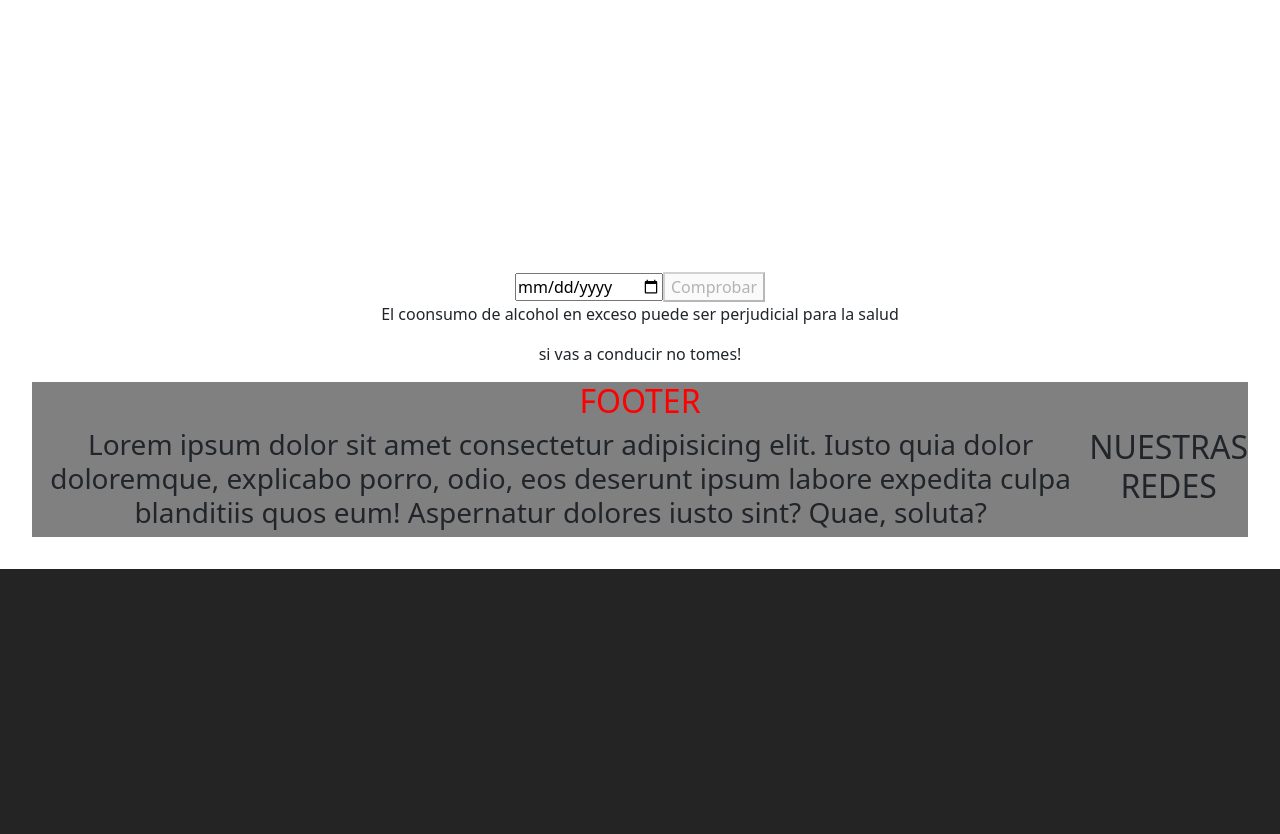
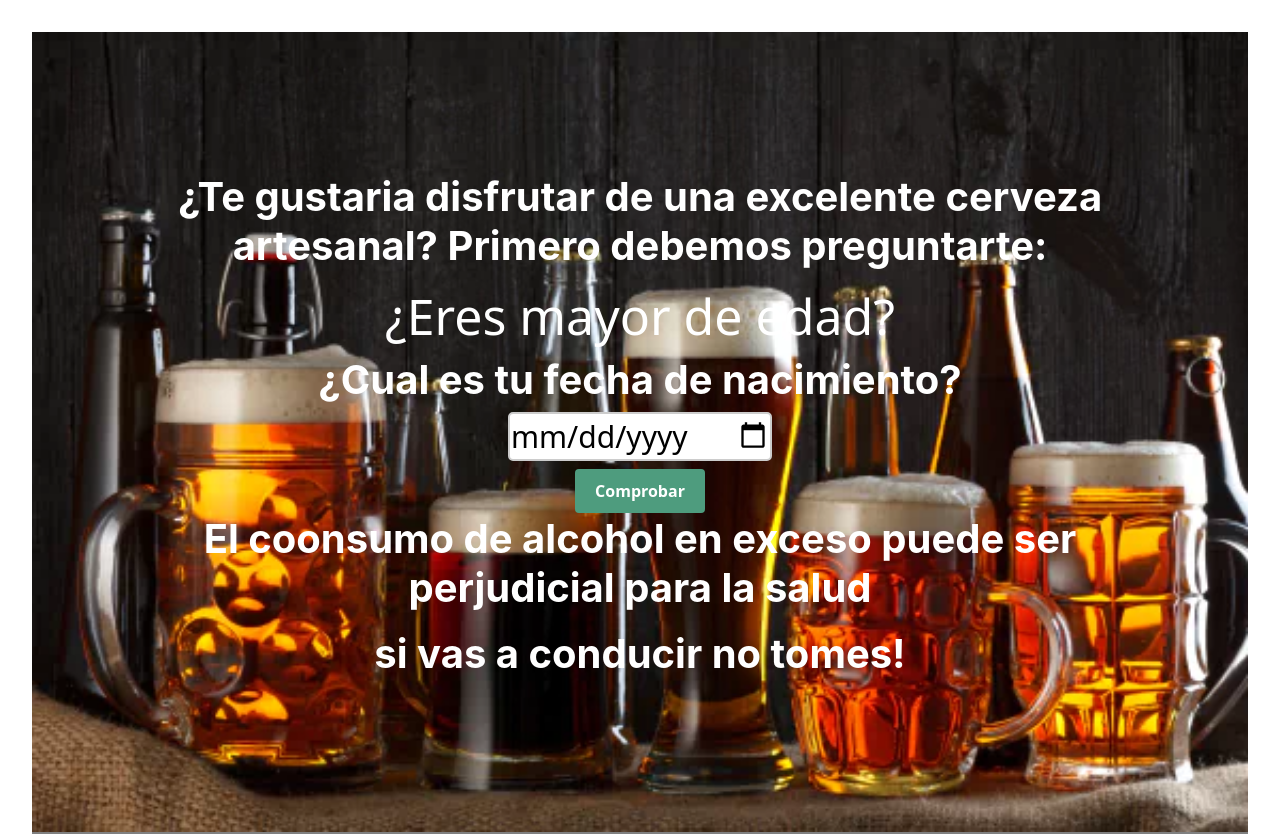
Before and after one commit to OctavioLavarello/CraftBeer, a React (Vite) app in the folder client/: page / in a window 1280 px wide. Shown: the top 834 px of the page. Before the commit the page ends 800 px from the top, so only its background shows below. Built offline with nearby package versions, Linux system fonts and the light colour scheme.

Commit message:
Landing terminado

```diff
--- a/client/src/App.tsx
+++ b/client/src/App.tsx
@@ -16,7 +16,7 @@ import Creation from './views/Creation/Creation';
 
 // COMPONENTS
 import NavBar from "./components/navbar/NavBar"
-import Footer from "./components/footer/Footer"
+import Footer from "./components/Footer/Footer"
 // STYLES
 import './App.css';
 
--- a/client/src/index.css
+++ b/client/src/index.css
@@ -1,7 +1,5 @@
 :root {
-
   color-scheme: light dark;
   color: rgba(255, 255, 255, 0.87);
   background-color: #242424;
-
 }
--- a/client/src/views/Landing/Landing.module.css
+++ b/client/src/views/Landing/Landing.module.css
@@ -1,3 +1,12 @@
+.wallpaper{
+    background-image: url('../../assets/img/thumbbig-779302.webp');
+    background-size: cover;
+    display: flex;
+    flex-direction: column; /* Cambia la dirección de los elementos a columna */
+    align-items: center; /* Centra horizontalmente los elementos en el contenedor */
+    justify-content: center; /* Centra verticalmente los elementos en el contenedor */
+    height: 100vh; /* Asegura que el contenedor ocupe todo el alto de la ventana visible */
+}
 .whiteText{
 flex-shrink: 0;
 color: #FFF;
@@ -18,5 +27,50 @@ margin-top: 1px;
 }
 .birdthday{
 position: center;
+font-size: 30px;
+border: 2px solid #ccc;
+  border-radius: 5px;
+  outline: none;
+}
 
-}
+.comproved {
+    display: inline-block;
+    padding: 10px 20px;
+    font-size: 16px;
+    font-weight: bold;
+    text-decoration: none;
+    color: #fff;
+    background-color: #4e9c7e;
+    border-bottom: px;
+    border-radius: 4px;
+    border: none;
+    cursor: pointer;
+    position: relative;
+    overflow: hidden;
+    transition: background-color 0.3s;
+  }
+
+  .comproved:before {
+    content: '';
+    position: absolute;
+    top: 0;
+    left: 0;
+    width: 100%;
+    height: 100%;
+    background-color: rgba(255, 255, 255, 0.3);
+    transform: scaleX(0);
+    transform-origin: left;
+    transition: transform 0.3s;
+  }
+
+  .comproved:hover {
+    background-color:#4e9c7e;
+  }
+
+  .comproved:hover:before {
+    transform: scaleX(1);
+  }
+
+  .comproved:active {
+    background-color: #1d3a7a;
+  }
--- a/client/src/views/Landing/Landing.tsx
+++ b/client/src/views/Landing/Landing.tsx
@@ -36,16 +36,17 @@ const Landing = () => {
 
 
   return (
-    <div>
+    <div className={styles.wallpaper}>
       <p className={styles.whiteText}>¿Te gustaria disfrutar de una excelente cerveza artesanal?
 
       Primero debemos preguntarte:</p>
       <h1 className={styles.cuestion}>¿Eres mayor de edad?</h1>
       <h4 className={styles.whiteText}>¿Cual es tu fecha de nacimiento?</h4>
       <input className={styles.birdthday} type="date" value={dateOfBirth} onChange={handleDateChange}/>
-      <button disabled={!dateOfBirth} onClick={handleCheckAge}>Comprobar</button>
-      <p>El coonsumo de alcohol en exceso puede ser perjudicial para la salud</p>
-      <p>si vas a conducir no tomes!</p>
+      <h1></h1>
+      <button className={styles.comproved} disabled={!dateOfBirth} onClick={handleCheckAge}>Comprobar</button>
+      <p  className={styles.whiteText}>El coonsumo de alcohol en exceso puede ser perjudicial para la salud</p>
+      <p  className={styles.whiteText}>si vas a conducir no tomes!</p>
     </div>
   );
 };
```
Also changed, not shown: client/src/assets/img/thumbbig-779302.webp (added).
